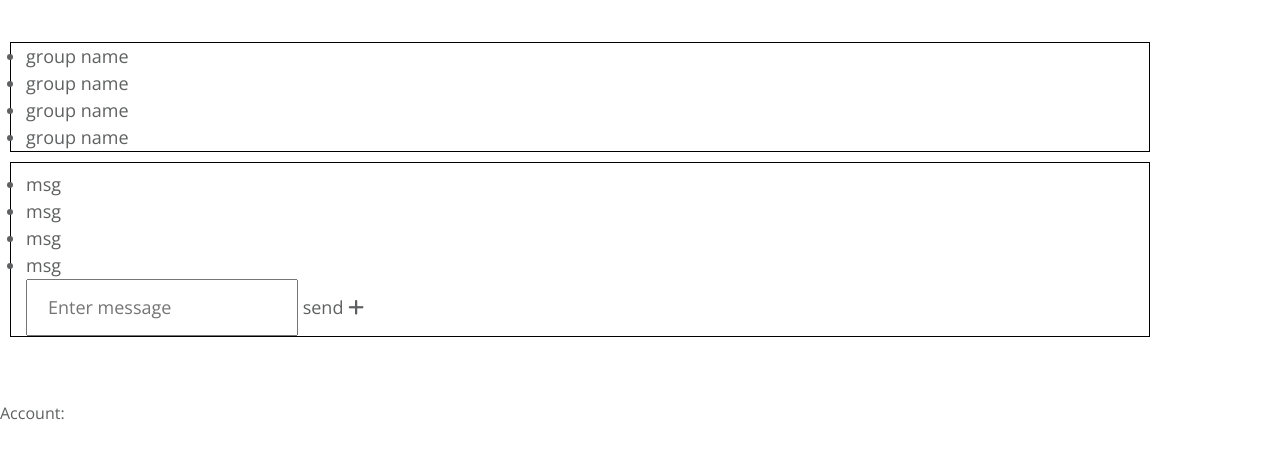
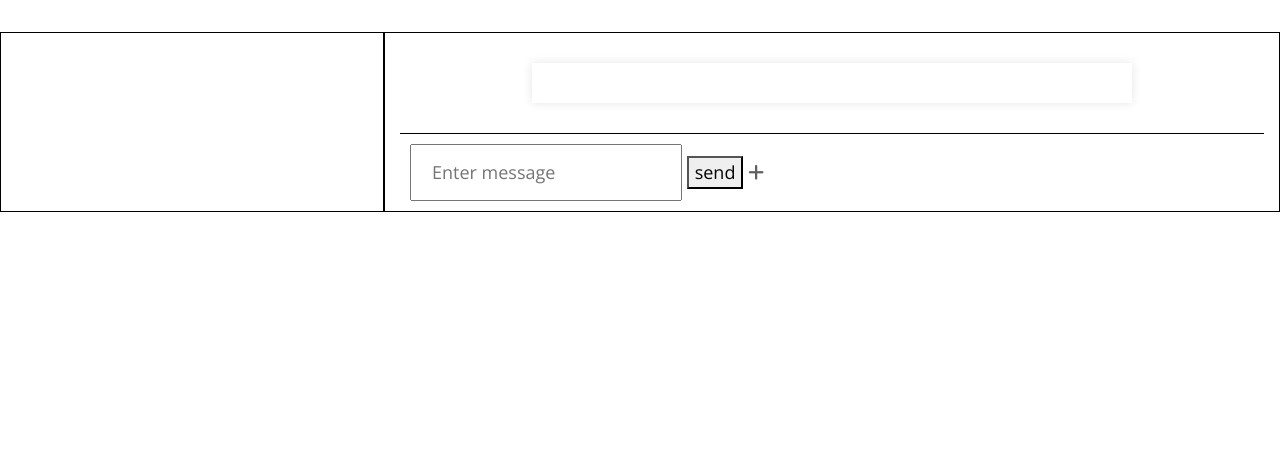
Before and after one commit to CPNV-PRETPI/webchat, a PHP site: page /View/home.php in a window 1280 px wide. Shown: the part 68-527 px from the top of the page. Run offline with PHP 8.4, Linux system fonts and the light colour scheme; some libraries are stand-ins or nearby versions.

Commit message:
update home page and messages management

```diff
--- a/Site/View/content/css/home.css
+++ b/Site/View/content/css/home.css
@@ -1,7 +1,81 @@
-.container{
-    display: flexbox;
-    border: 1px;
-    border-color: black;
-    border-style: solid;
-    margin: 10px;
+.container-wrapper {
+    display: flex;
 }
+
+.container {
+    border: 1px solid #000000; /* Add a border*/
+}
+
+.messagesList {
+    display: flex;
+    flex-direction: row;
+    justify-content: space-between;
+}
+
+.info {
+    display: flex;
+    flex-direction: row;
+    align-items: baseline;
+    margin-bottom: 10px;
+    padding: 10px 0;
+}
+
+.messageAuth {
+    color: rgb(50, 50, 90); /* Example color */
+}
+
+.messageTimestamp {
+    font-size: x-small;
+    color: gray; /* Example color */
+}
+
+#groupsList {
+    padding: 10px;
+}
+
+#messages {
+    padding: 10px;
+    border-bottom: 1px solid #000000;
+}
+
+#send {
+    padding: 10px;
+}
+
+#groups {
+    flex: 0 0 30%; /* Adjust the width as needed */
+    /*padding-right: 10px; /* Add some padding for spacing */
+}
+
+#discussion {
+    flex: 0 0 70%;
+    /*padding-left: 10px; /* Add some padding for spacing */
+}
+
+#messagesList {
+    max-width: 600px;
+    margin: 20px auto;
+    padding: 20px;
+    background-color: #fff;
+    box-shadow: 0 0 10px rgba(0, 0, 0, 0.1);
+}
+
+/* Hide groups on small screens */
+@media screen and (max-width: 768px) {
+    #groups {
+        display: none;
+    }
+}
+
+/* Style for the toggle button */
+#toggleGroups {
+    display: none; /* Initially hide the button */
+    margin-top: 10px; /* Adjust as needed */
+}
+
+/* Show button on small screens */
+@media screen and (max-width: 768px) {
+    #toggleGroups {
+        display: block;
+    }
+}
--- a/Site/View/gabarit.php
+++ b/Site/View/gabarit.php
@@ -10,6 +10,7 @@
 ?>
 <!DOCTYPE html>
 <html lang="fr">
+    <!-- Page header -->
     <head>
         <title><?= $title; ?></title>
         <meta charset="UTF-8">
@@ -22,16 +23,13 @@
         <link rel="stylesheet" href="view/content/css/templatemo-style.css"/>
         <script src="https://kit.fontawesome.com/aa26e7c2ab.js" crossorigin="anonymous"></script>
         <script type="module" src="Model/FirebaseAPI.js"></script>
-
         <style>
             .dropdown-toggle::after {
                 display: none;
             }
         </style>
-
     </head>
     <body style="padding-top: 100px">
-
         <nav class="navbar fixed-top navbar-expand-lg navbar-expand navbar-light bg-light justify-content-between">
             <a class="navbar-brand" href="index.php?action=home"><img src="View\content\img\logo\logo.png" style="width:50px"></a>
             <form class="form-inline">
@@ -61,7 +59,7 @@
             <!-- Page footer -->
             <footer class="row tm-page-footer">
                 <p id="userAccount" class="col-12 tm-copyright-text mb-0">
-            Account: <span id="displayName"></span>
+                    <span id="displayName"></span>
                 </p>
             </footer>
         </div>
--- a/Site/View/home.php
+++ b/Site/View/home.php
@@ -7,35 +7,26 @@
  */
 
 ob_start();
-$title = "Accueil";
+$title = "home";
 ?>
 <link rel="stylesheet" href="View/content/css/home.css"/>
 
-<div>
+<div class="container-wrapper">
     <div class="container" id="groups">
-        <ul class="groupsList">
-            <li>group name</li>
-            <li>group name</li>
-            <li>group name</li>
-            <li>group name</li>
-        </ul>
+        <div id="groupsList"></div>
     </div>
     <div class="container" id="discussion">
         <div id="messages">
             <h1 id="groupName"></h1>
-            <ul class="messagesList">
-                <li>msg</li>
-                <li>msg</li>
-                <li>msg</li>
-                <li>msg</li>
-            </ul>
+            <div id="messagesList"></div>
         </div>
-        <div id="">
+        <div id="send">
             <input type="text" placeholder="Enter message" name="message" id="message">
-            <a id="sendMsg" name="sendMsg">send</a>
+            <button id="sendMsg" name="sendMsg">send</button>
             <a id="addPhoto" name="addPhoto"><i class="fa-solid fa-plus"></i></a>
         </div>
     </div>
+    <button id="toggleGroups">Toggle Groups</button>
 </div>
 
 <?php
```
Also changed, not shown: Site/Model/FirebaseAPI.js (+178 -28 lines). Lines whose indentation alone changed are shown as unchanged.
